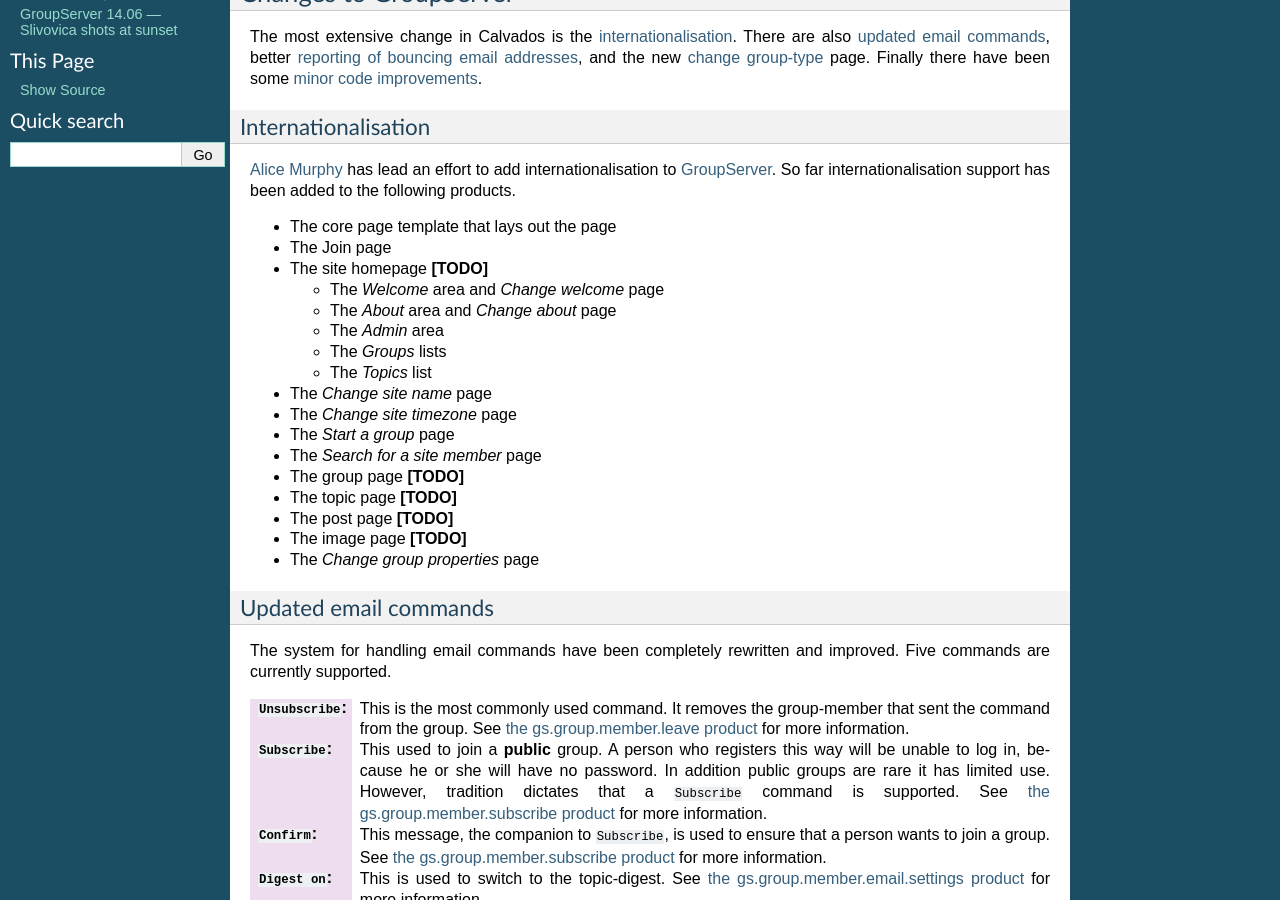
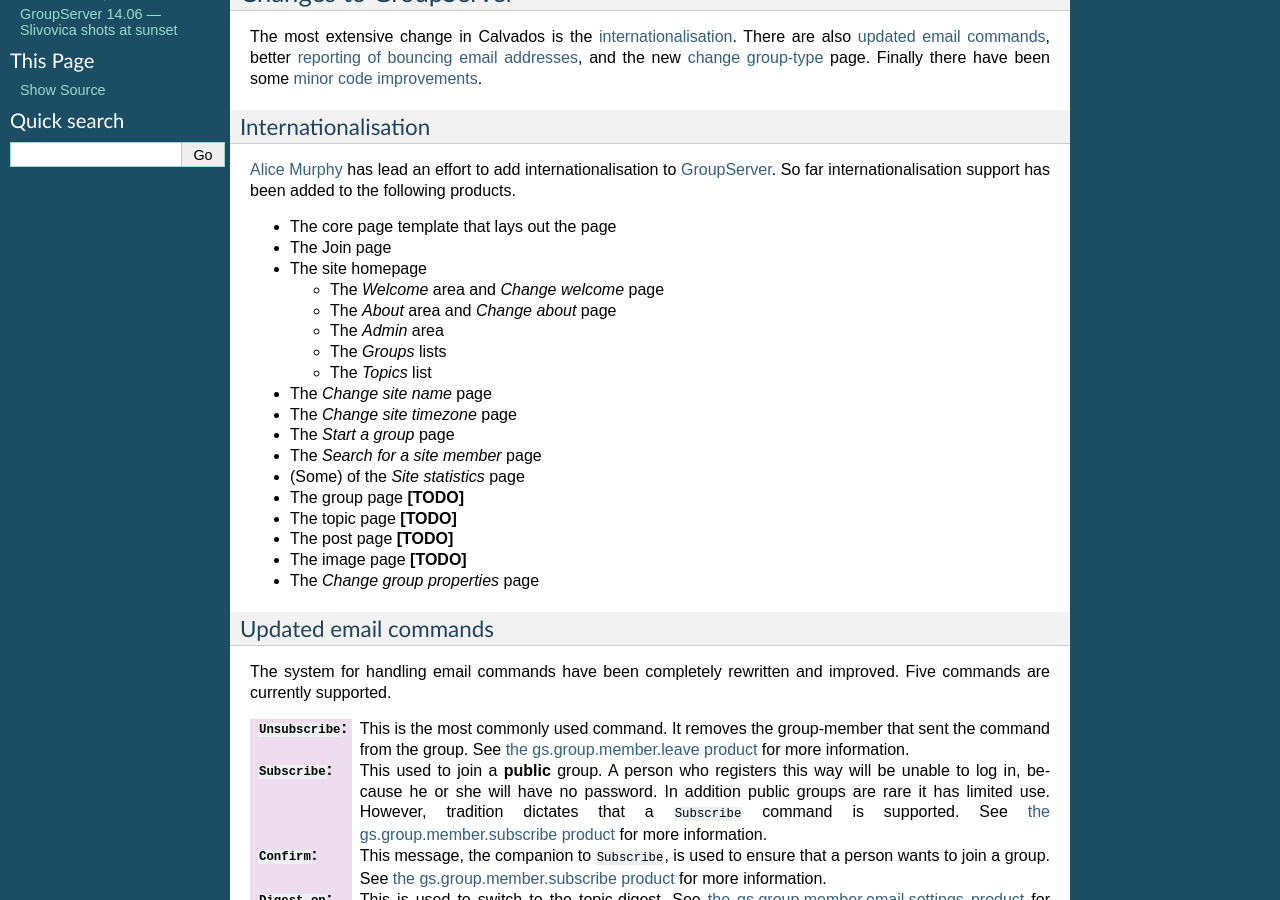
Before and after one commit to groupserver/buildout, a Sphinx documentation site: the page built from docs/release-notes-14xx.rst, in a window 1280 px wide and 900 px high, scrolled down 377 px. Built offline with Sphinx 7.4.7, drawn with Linux system fonts in a browser that asks for light colours.

Commit message:
Adding to the TODO

```diff
--- a/docs/release-notes-14xx.rst
+++ b/docs/release-notes-14xx.rst
@@ -39,7 +39,7 @@
 
 * The core page template that lays out the page
 * The Join page
-* The site homepage **[TODO]**
+* The site homepage
 
   + The *Welcome* area and *Change welcome* page
   + The *About* area and *Change about* page
@@ -51,6 +51,7 @@
 * The *Change site timezone* page
 * The *Start a group* page
 * The *Search for a site member* page
+* (Some) of the *Site statistics* page
 
 * The group page **[TODO]**
 * The topic page **[TODO]**
```
